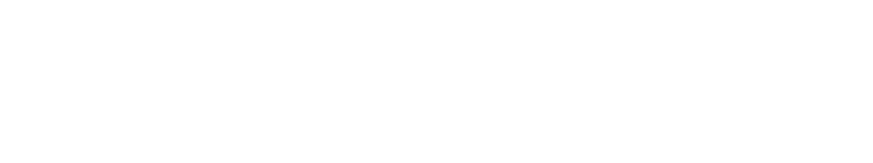
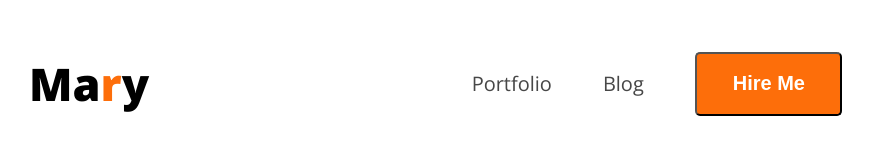
Before and after one commit to sadik7010/web-dev-port-folio, a plain HTML site: page index.html in a window 1280 px wide. Shown: the whole page, without its empty margins (179-1052 px from the left). Drawn offline with nearby package versions, Linux system fonts and the light colour scheme.

Commit message:
Nevbar disign

```diff
--- a/index.html
+++ b/index.html
@@ -4,10 +4,22 @@
     <meta charset="UTF-8">
     <meta name="viewport" content="width=device-width, initial-scale=1.0">
     <title>Web Developer portfolio</title>
+    <link rel="preconnect" href="https://fonts.googleapis.com">
+<link rel="preconnect" href="https://fonts.gstatic.com" crossorigin>
+<link href="https://fonts.googleapis.com/css2?family=Open+Sans:ital,wght@0,300..800;1,300..800&display=swap" rel="stylesheet">
+    <link rel="stylesheet" href="styls/portfolio.css">
 </head>
-<body>
+<body class="open-sans-normal ">
     <header>
+        <nav>
+            <h3 class="nav-title">Ma<span class="text-primary">r</span>y</h3>
 
+            <ul>
+                <li><a class="dark-2" href="">Portfolio</a></li>
+                <li><a class="dark-2" href="">Blog</a></li>
+                <li><a href=""><button class="btn-primary">Hire Me</button></a></li>
+            </ul>
+        </nav>
     </header>
     <main>
 
--- /dev/null
+++ b/styls/portfolio.css
@@ -0,0 +1,48 @@
+
+.open-sans-normal {
+    font-family: "Open Sans", sans-serif;
+    font-optical-sizing: auto;
+    font-style: normal;
+    font-variation-settings:
+      "wdth" 100;
+  }
+  /* shared style */
+  .text-primary{
+    color: #FD6E0A;
+  }
+  .dark-2{
+    color: #474747;
+  }
+  .btn-primary{
+        background-color: #FD6E0A;
+        font-weight: bold;
+        color: white;
+        padding: 18px 35px 19px 36px;
+        border-radius: 5px;
+        font-size: 20px;
+  }
+
+/* Nav style */
+nav{
+    display: flex;
+    align-items: center;
+    justify-content: space-between;
+    margin: 0px 200px ;
+}
+.nav-title{
+    font-weight: 800;
+    font-size: 45px;
+}
+nav ul li{
+    list-style: none;
+    margin-right: 51px;
+}
+nav li a{
+    text-decoration: none;
+    font-size: 20px;
+}
+nav ul{
+    display: flex;
+    align-items: center;
+
+}
```
